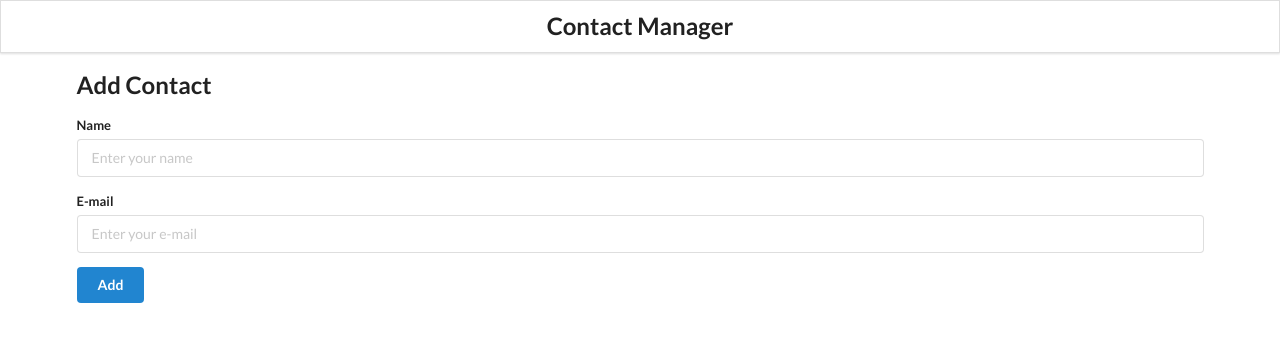
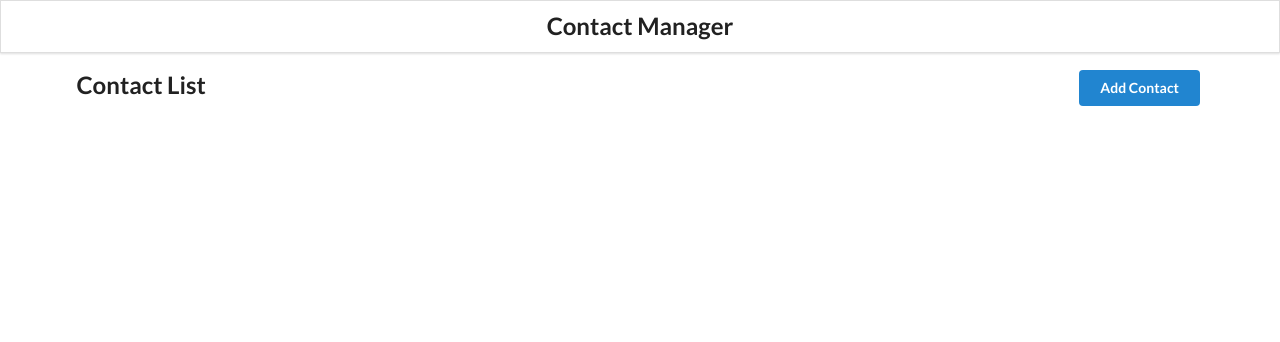
Before and after one commit to adonai-luque/react-basics-contact-app, a React (Create React App) app: page / in a window 1280 px wide. Shown: the top 342 px of the page. Built offline with nearby package versions, Linux system fonts and the light colour scheme.

Commit message:
React Router added with paths and props passed with render

```diff
--- a/src/components/AddContact.js
+++ b/src/components/AddContact.js
@@ -1,6 +1,6 @@
 import { useState } from "react";
 
-export default function AddContact({ addContactHandler }) {
+export default function AddContact({ addContactHandler, history }) {
   const [name, setName] = useState("");
   const [email, setEmail] = useState("");
 
@@ -10,6 +10,7 @@ export default function AddContact({ addContactHandler }) {
       addContactHandler({ name: name, email: email });
       setName("");
       setEmail("");
+      history.push("/");
       return;
     }
     alert("Name and Email are required");
--- a/src/components/App.js
+++ b/src/components/App.js
@@ -1,5 +1,6 @@
 import { useEffect, useState } from "react";
 import { v4 } from "uuid";
+import { BrowserRouter as Router, Switch, Route } from "react-router-dom";
 
 import "../stylesheets/App.css";
 import Header from "./Header";
@@ -32,12 +33,28 @@ export default function App() {
 
   return (
     <div className="ui container">
-      <Header />
-      <AddContact addContactHandler={addContactHandler} />
-      <ContactList
-        contacts={contacts}
-        removeContactHandler={removeContactHandler}
-      />
+      <Router>
+        <Header />
+        <Switch>
+          <Route
+            path="/"
+            exact
+            render={(props) => (
+              <ContactList
+                {...props}
+                contacts={contacts}
+                removeContactHandler={removeContactHandler}
+              />
+            )}
+          />
+          <Route
+            path="/add"
+            render={(props) => (
+              <AddContact {...props} addContactHandler={addContactHandler} />
+            )}
+          />
+        </Switch>
+      </Router>
     </div>
   );
 }
--- a/src/components/ContactList.js
+++ b/src/components/ContactList.js
@@ -1,7 +1,15 @@
+import { Link } from "react-router-dom";
 import ContactCard from "./ContactCard";
 
 export default function ContactList({ contacts, removeContactHandler }) {
   return (
+    <div className="main">
+      <div className="header">
+        <h2>Contact List</h2>
+        <Link to="/add">
+          <button className="ui button blue right">Add Contact</button>
+        </Link>
+      </div>
       <div className="ui celled list">
         {contacts.map((contact) => {
           return (
@@ -15,5 +23,6 @@ export default function ContactList({ contacts, removeContactHandler }) {
           );
         })}
       </div>
+    </div>
   );
 }
--- a/src/stylesheets/App.css
+++ b/src/stylesheets/App.css
@@ -1,5 +1,16 @@
 .main {
   margin-top: 5em;
+}
+
+.main .header {
+  display: flex;
+  justify-content: space-between;
+}
+
+.header h2 {
+  display: flex;
+  align-items: center;
+  justify-content: center;
 }
 
 .center {
```
Lines whose indentation alone changed are shown as unchanged.
